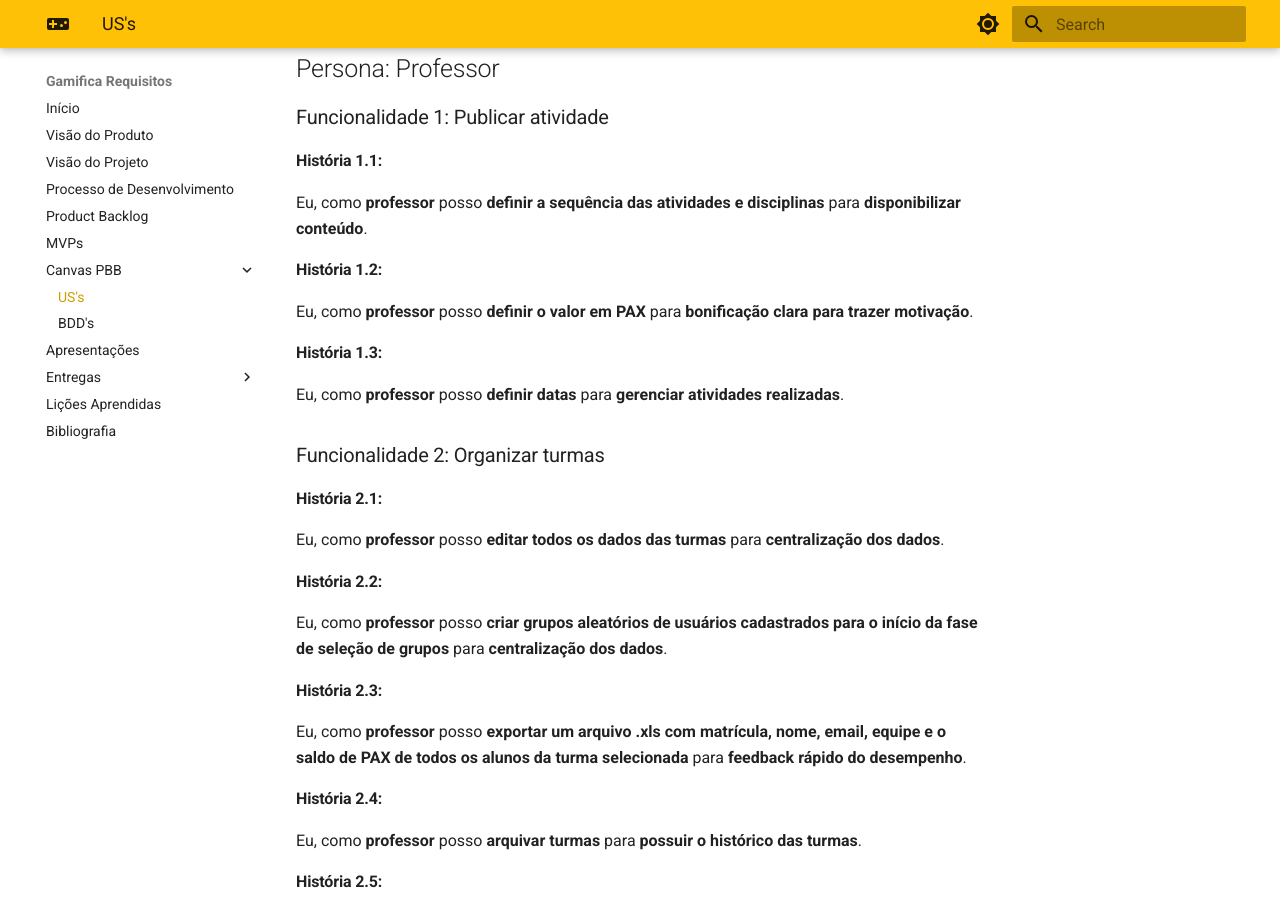
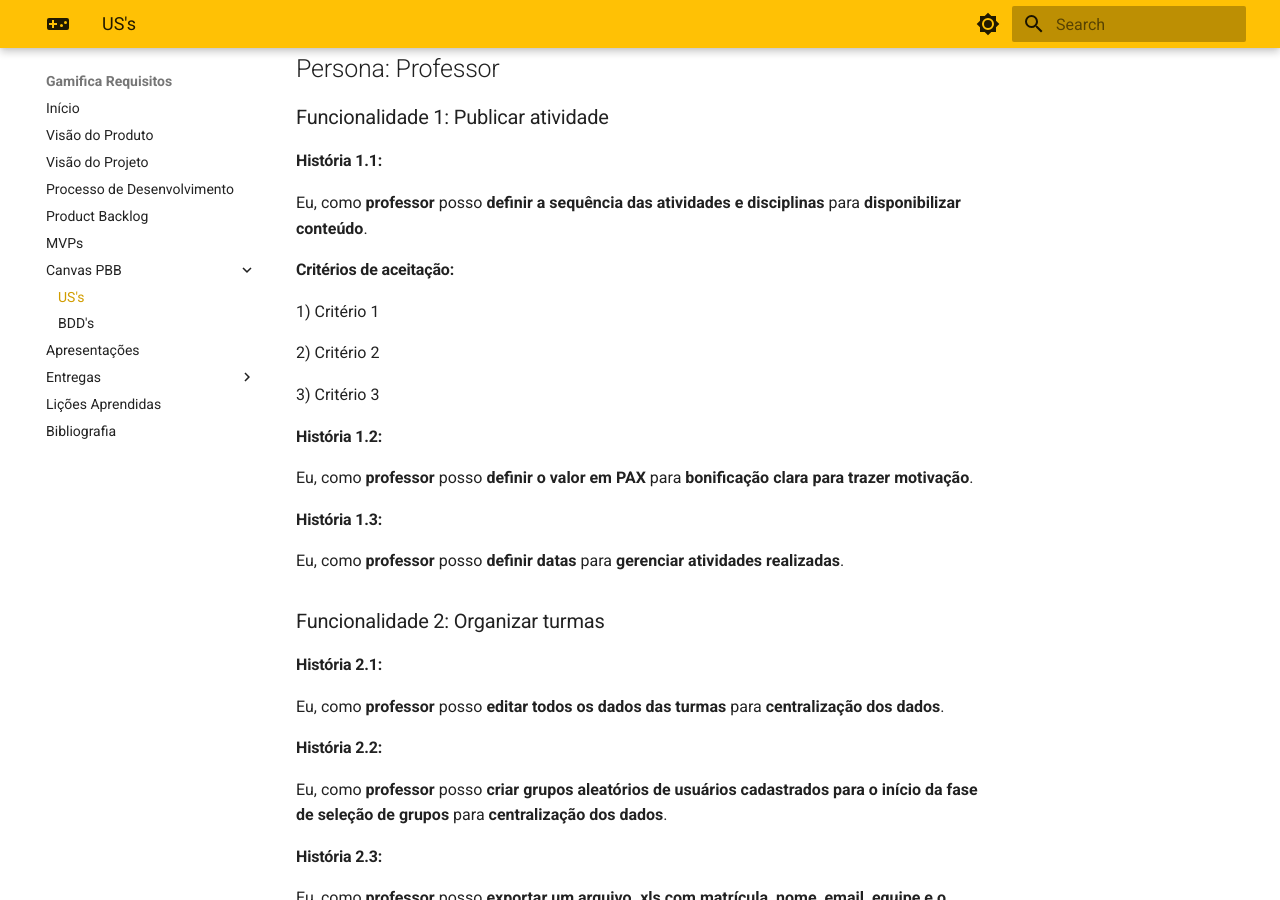
Before and after one commit to paulohborba/2023.1-GamificaRequisitos, an MkDocs documentation site: the page built from docs/canvas_pbb.md, in a window 1280 px wide and 900 px high, scrolled down 755 px. Built offline with MkDocs 1.6.1 and Material for MkDocs 9.7.7, drawn with Linux system fonts in a browser that asks for light colours.

Commit message:
Critério de aceiração

```diff
--- a/docs/canvas_pbb.md
+++ b/docs/canvas_pbb.md
@@ -17,6 +17,14 @@
 #### História 1.1:
 
 Eu, como **professor** posso **definir a sequência das atividades e disciplinas** para **disponibilizar conteúdo**.
+
+#### Critérios de aceitação:
+
+1) Critério 1
+
+2) Critério 2
+
+3) Critério 3
 
 #### História 1.2:
 
```
